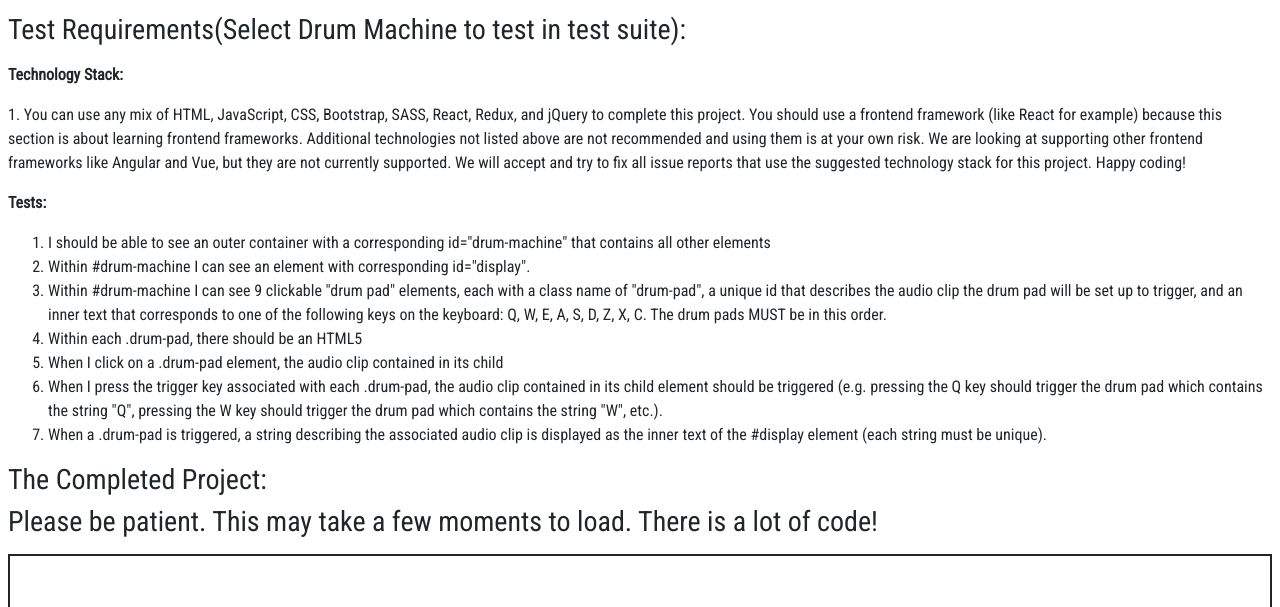
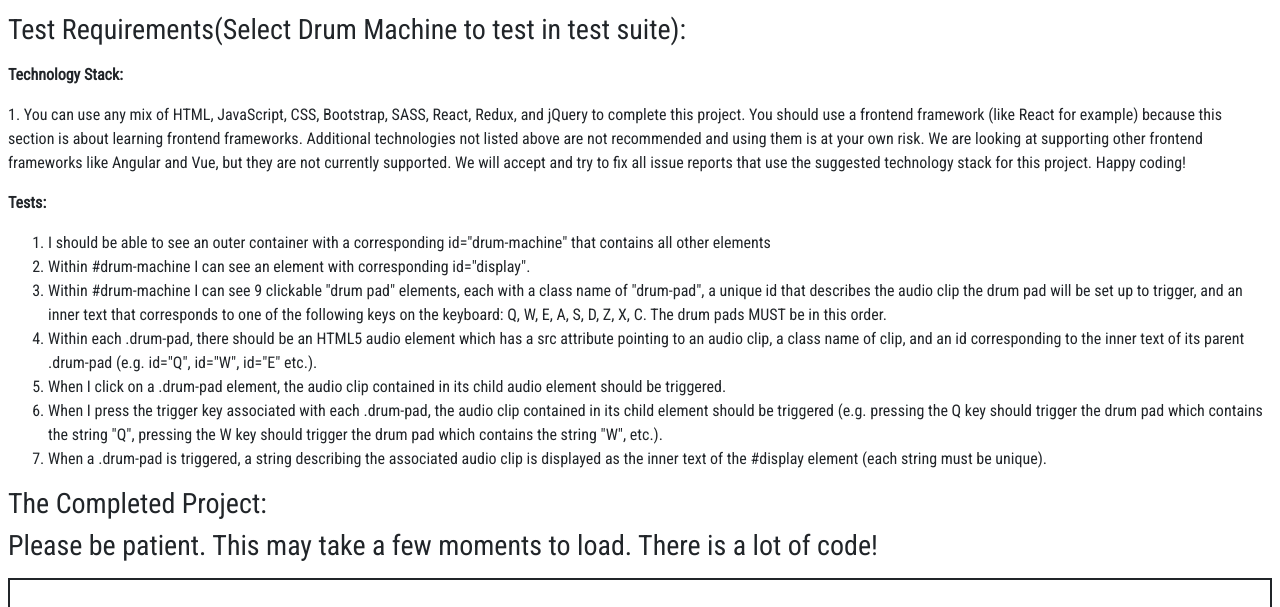
Before and after one commit to TinaPino/dj, a plain HTML site: page index.html in a window 1280 px wide. Shown: the part 193-800 px from the top of the page. Drawn offline with nearby package versions, Linux system fonts and the light colour scheme; a script that the page names is missing.

Commit message:
debugging

```diff
--- a/index.html
+++ b/index.html
@@ -35,9 +35,8 @@ HTML, CSS JavaScript compiled with Babel, React, React DOM, Bootstrap and Font A
 <li>I should be able to see an outer container with a corresponding id="drum-machine" that contains all other elements </li>
 <li> Within #drum-machine I can see an element with corresponding id="display". </li>
 <li> Within #drum-machine I can see 9 clickable "drum pad" elements, each with a class name of "drum-pad", a unique id that describes the audio clip the drum pad will be set up to trigger, and an inner text that corresponds to one of the following keys on the keyboard: Q, W, E, A, S, D, Z, X, C. The drum pads MUST be in this order.</li>
-<li> Within each .drum-pad, there should be an HTML5 <audio> element which has a src attribute pointing to an audio clip, a class name of "clip", and an id corresponding to the inner text of its parent .drum-pad (e.g. id="Q", id="W", id="E" etc.). </li>
-<li> When I click on a .drum-pad element, the audio clip contained in its child <audio> element should be triggered.
-      </li>
+<li>Within each .drum-pad, there should be an HTML5 audio element which has a src attribute pointing to an audio clip, a class name of clip, and an id corresponding to the inner text of its parent .drum-pad (e.g. id="Q", id="W", id="E" etc.). </li>
+<li> When I click on a .drum-pad element, the audio clip contained in its child audio element should be triggered.</li>
 <li>When I press the trigger key associated with each .drum-pad, the audio clip contained in its child element should be triggered (e.g. pressing the Q key should trigger the drum pad which contains the string "Q", pressing the W key should trigger the drum pad which contains the string "W", etc.). </li>
 <li> When a .drum-pad is triggered, a string describing the associated audio clip is displayed as the inner text of the #display element (each string must be unique).
 </li>
```
